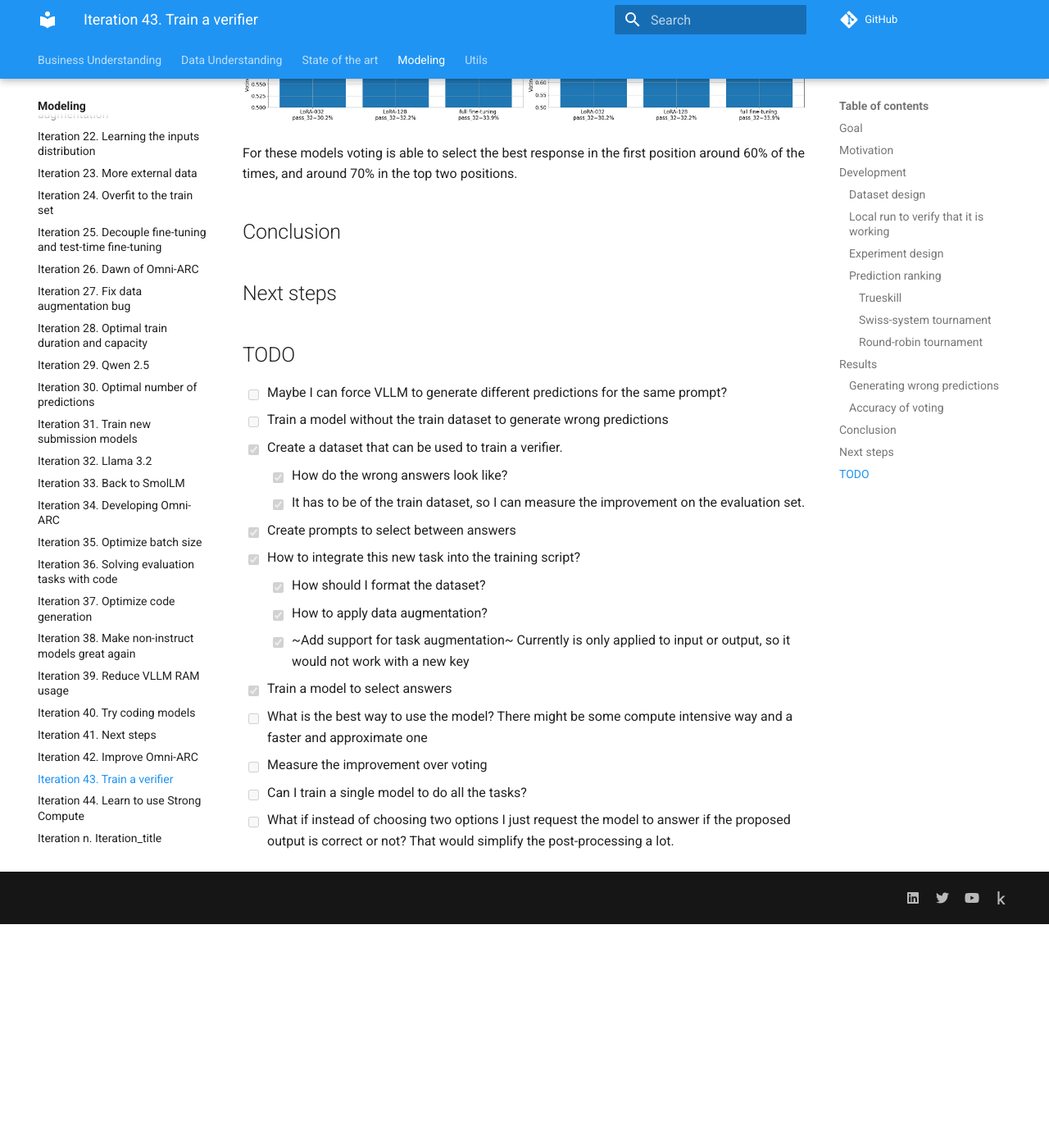
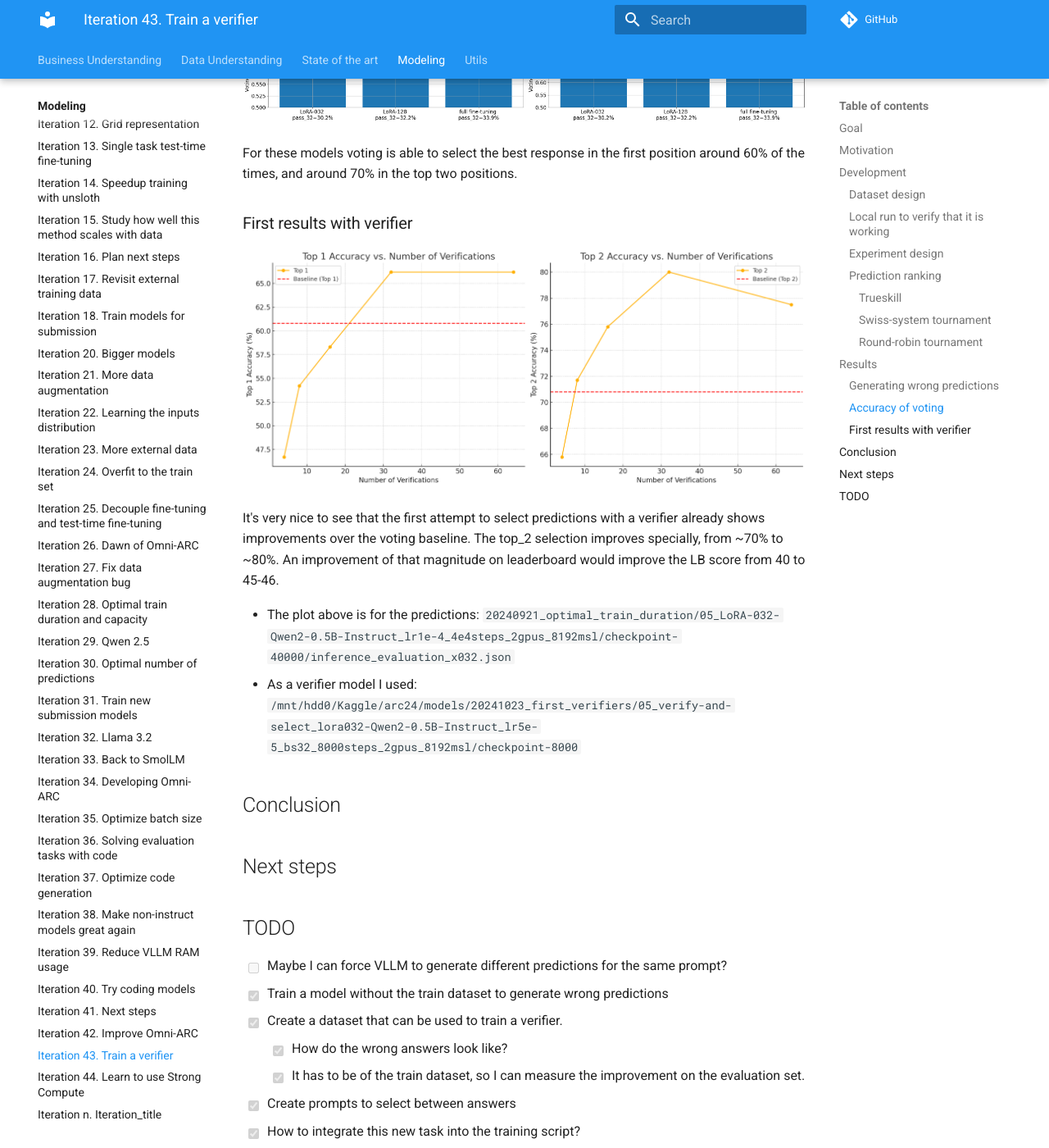
Before and after one commit to zhengjunyao-work/arc24, an MkDocs documentation site: the page built from docs/modeling/Iteration_43_train_a_verifier.md, in a window 1280 px wide and 1400 px high, scrolled down 4064 px. Shown: the whole window at 82% size. Built offline with MkDocs 1.6.1 and Material for MkDocs 9.7.7, drawn with Linux system fonts in a browser that asks for light colours; comment, search, counter and statistics services are not loaded; before the commit the page ends 5191 px from its top, so only the background shows below that; some of the changed text lies outside the part shown.

Commit message:
it seems to be possible to use a verifier to improve prediction selection

```diff
--- a/docs/modeling/Iteration_43_train_a_verifier.md
+++ b/docs/modeling/Iteration_43_train_a_verifier.md
@@ -163,6 +163,17 @@
 
 For these models voting is able to select the best response in the first position around 60% of the times, and around 70% in the top two positions.
 
+### First results with verifier
+
+![accuracy vs number of verifications](res/2024-10-25-15-31-47.png)
+
+It's very nice to see that the first attempt to select predictions with a verifier already shows improvements over the voting baseline.
+The top_2 selection improves specially, from ~70% to ~80%. An improvement of that magnitude
+on leaderboard would improve the LB score from 40 to 45-46.
+
+- The plot above is for the predictions: `20240921_optimal_train_duration/05_LoRA-032-Qwen2-0.5B-Instruct_lr1e-4_4e4steps_2gpus_8192msl/checkpoint-40000/inference_evaluation_x032.json`
+- As a verifier model I used: `/mnt/hdd0/Kaggle/arc24/models/20241023_first_verifiers/05_verify-and-select_lora032-Qwen2-0.5B-Instruct_lr5e-5_bs32_8000steps_2gpus_8192msl/checkpoint-8000`
+
 ## Conclusion
 
 ## Next steps
@@ -170,7 +181,7 @@
 ## TODO
 
 - [ ] Maybe I can force VLLM to generate different predictions for the same prompt?
-- [ ] Train a model without the train dataset to generate wrong predictions
+- [x] Train a model without the train dataset to generate wrong predictions
 - [x] Create a dataset that can be used to train a verifier.
   - [x] How do the wrong answers look like?
   - [x] It has to be of the train dataset, so I can measure the improvement on the evaluation set.
@@ -183,5 +194,7 @@
 - [ ] What is the best way to use the model? There might be some compute intensive way and a faster and approximate one
 - [ ] Measure the improvement over voting
 - [ ] Can I train a single model to do all the tasks?
-- [ ] What if instead of choosing two options I just request the model to answer if the proposed output is correct or not?
+- [x] What if instead of choosing two options I just request the model to answer if the proposed output is correct or not?
   That would simplify the post-processing a lot.
+- [ ] Create a script to select predictions using a verifier (use the notebook as a template). I would
+  probably need an easy run script also.
```
Also changed, not shown: docs/modeling/res/2024-10-25-15-31-47.png (added), 2 other files.
